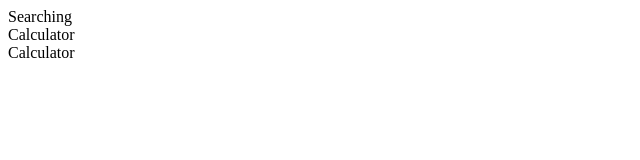
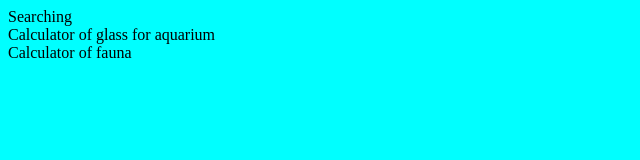
Before and after one commit to tiagoschubert/seuaqua, a plain HTML site: page index.html in a window 1280 px wide. Shown: the whole page, without its empty margins (0-640 px from the left). Drawn offline with Linux system fonts and the light colour scheme.

Commit message:
testing css

```diff
--- a/css/style.css
+++ b/css/style.css
@@ -0,0 +1,3 @@
+body{
+    background-color: aqua;
+}
--- a/index.html
+++ b/index.html
@@ -10,9 +10,9 @@
 <body>
     <div class="wikifish">Searching</div>
 
-    <div class="glass">Calculator</div>
+    <div class="glass">Calculator of glass for aquarium</div>
 
-    <div class="fauna">Calculator</div>
+    <div class="fauna">Calculator of fauna</div>
 
 
     <script src="js/script.js"></script>
```
